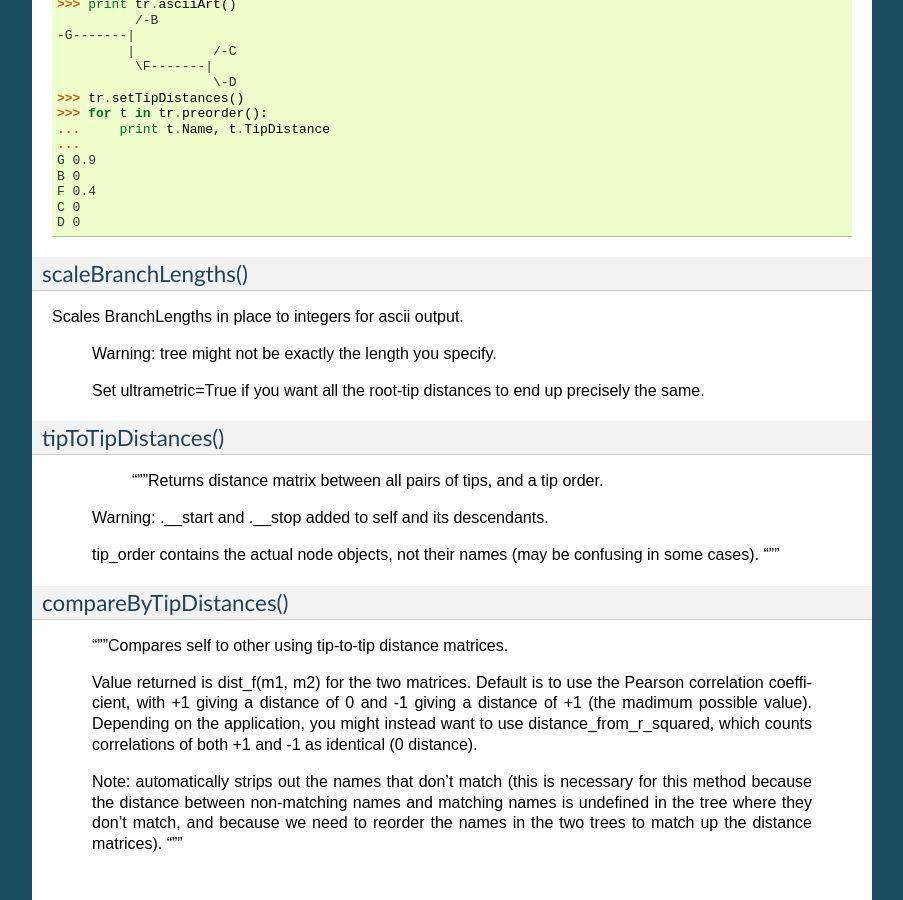
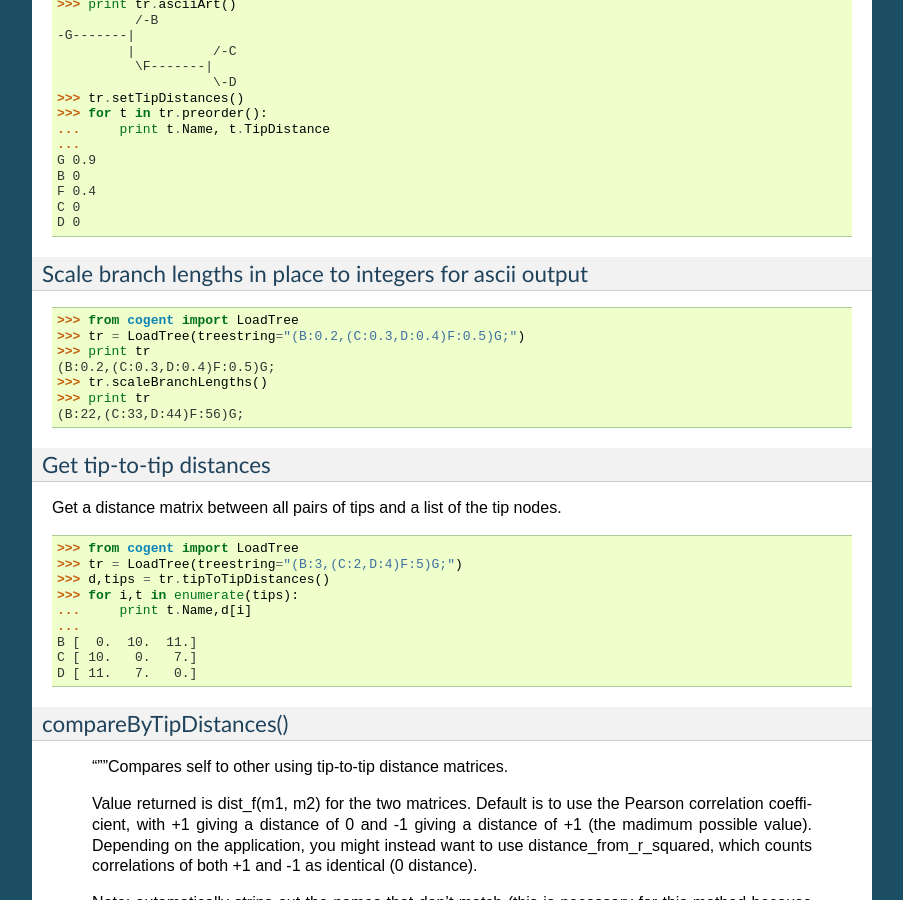
Before and after one commit to cogent3/cogent3, a Sphinx documentation site: the page built from doc/cookbook/simple_trees.rst, in a window 1280 px wide and 900 px high, scrolled down 9081 px. Shown: the whole window, without its empty margins (198-1101 px from the left). Built offline with Sphinx 7.4.7, drawn with Linux system fonts in a browser that asks for light colours; formulas are drawn with MathJax 3; pages that are not in the unit, such as notebooks, are missing from menus; some of the changed text lies outside the part shown.

Commit message:
Added cookbook for tipToTipDistances

```diff
--- a/doc/cookbook/simple_trees.rst
+++ b/doc/cookbook/simple_trees.rst
@@ -644,25 +644,38 @@ the distance from that node to its most distant tip.
     D 0
 
 
-scaleBranchLengths()
-""""""""""""""""""""
-Scales BranchLengths in place to integers for ascii output.
+Scale branch lengths in place to integers for ascii output
+""""""""""""""""""""""""""""""""""""""""""""""""""""""""""
 
-        Warning: tree might not be exactly the length you specify.
+.. doctest::
 
-        Set ultrametric=True if you want all the root-tip distances to end
-        up precisely the same.
+    >>> from cogent import LoadTree
+    >>> tr = LoadTree(treestring="(B:0.2,(C:0.3,D:0.4)F:0.5)G;")
+    >>> print tr
+    (B:0.2,(C:0.3,D:0.4)F:0.5)G;
+    >>> tr.scaleBranchLengths()
+    >>> print tr
+    (B:22,(C:33,D:44)F:56)G;
 
 
-tipToTipDistances()
-"""""""""""""""""""
-           """Returns distance matrix between all pairs of tips, and a tip order.
+Get tip-to-tip distances
+""""""""""""""""""""""""
+Get a distance matrix between all pairs of tips
+and a list of the tip nodes.
 
-        Warning: .__start and .__stop added to self and its descendants.
 
-        tip_order contains the actual node objects, not their names (may be
-        confusing in some cases).
-        """
+.. doctest::
+
+    >>> from cogent import LoadTree
+    >>> tr = LoadTree(treestring="(B:3,(C:2,D:4)F:5)G;")
+    >>> d,tips = tr.tipToTipDistances()
+    >>> for i,t in enumerate(tips):
+    ...     print t.Name,d[i]
+    ...
+    B [  0.  10.  11.]
+    C [ 10.   0.   7.]
+    D [ 11.   7.   0.]
+
 
 
 compareByTipDistances()
```
